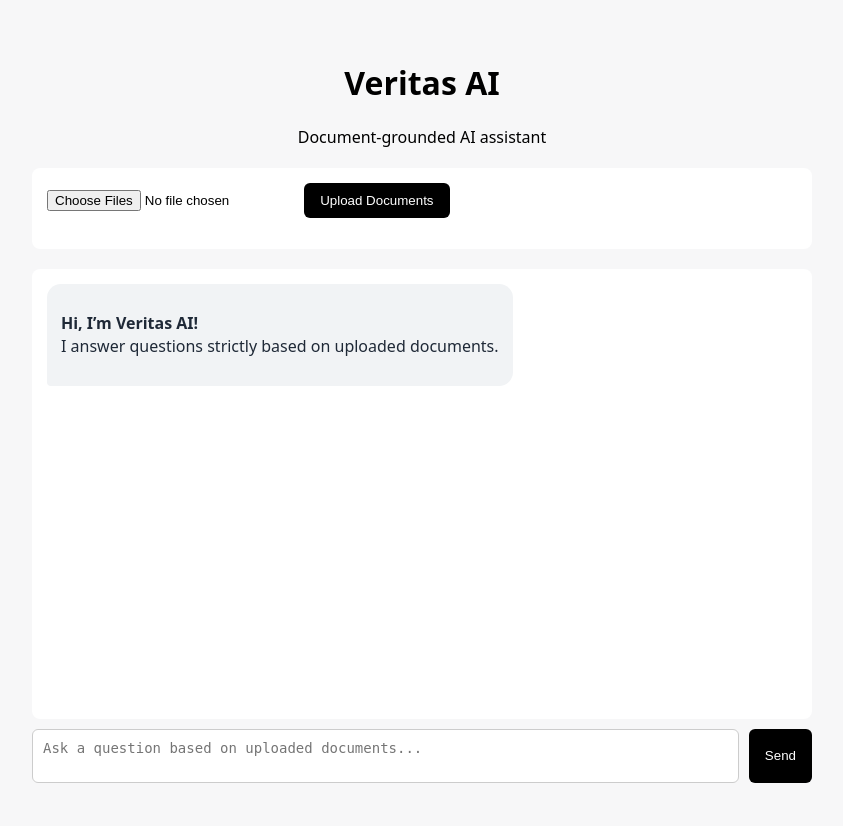
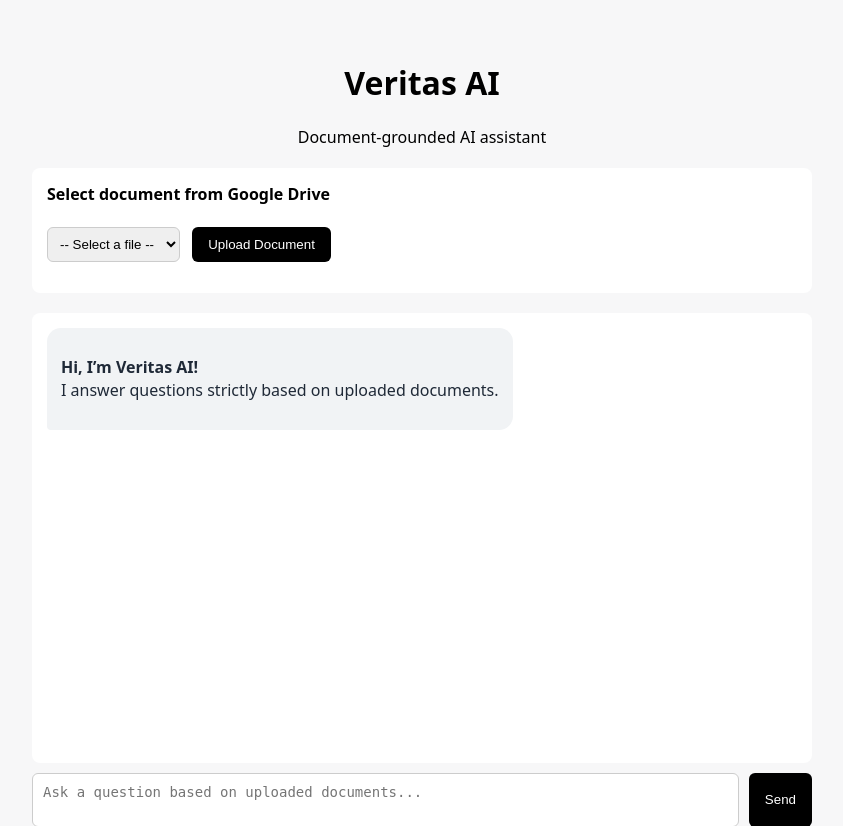
Before and after one commit to Abhijith-ES/Veritas-AI, a Flask app: page / in a window 1280 px wide. Shown: the top 826 px of the page, without its empty margins (218-1061 px from the left). Before the commit the page ends 783 px from the top, so only its background shows below. Run offline with Flask 3, Linux system fonts and the light colour scheme.

Commit message:
Update HTML templates for revised application flow

```diff
--- a/frontend/templates/chat.html
+++ b/frontend/templates/chat.html
@@ -8,9 +8,16 @@
         <p>Document-grounded AI assistant</p>
     </header>
 
+    <!-- Upload Section (Drive Only) -->
     <section class="upload-section">
-        <input type="file" id="fileInput" multiple />
-        <button onclick="uploadFiles()">Upload Documents</button>
+        <label for="driveFileSelect"><strong>Select document from Google Drive</strong></label><br><br>
+
+        <select id="driveFileSelect">
+            <option value="">-- Select a file --</option>
+        </select>
+
+        <button onclick="uploadDriveFile()">Upload Document</button>
+
         <div id="uploadStatus"></div>
         <ul id="uploadedFiles" class="uploaded-files"></ul>
     </section>
@@ -38,6 +45,4 @@
 
 </div>
 
-<script src="{{ url_for('static', filename='chat.js') }}"></script>
-
 {% endblock %}
```
